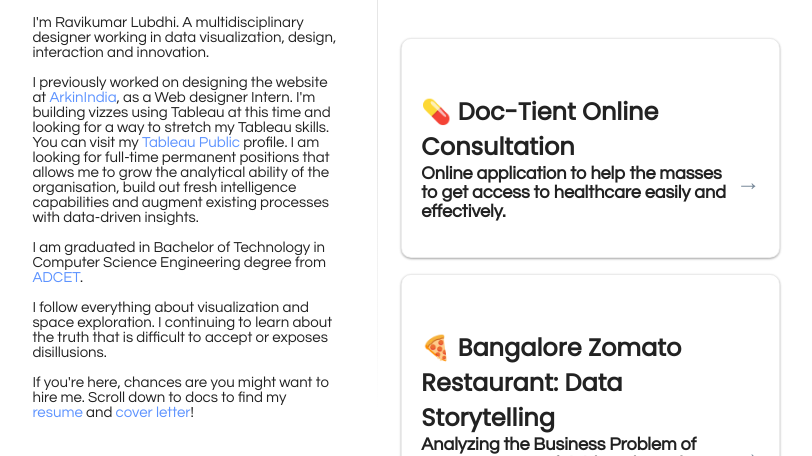
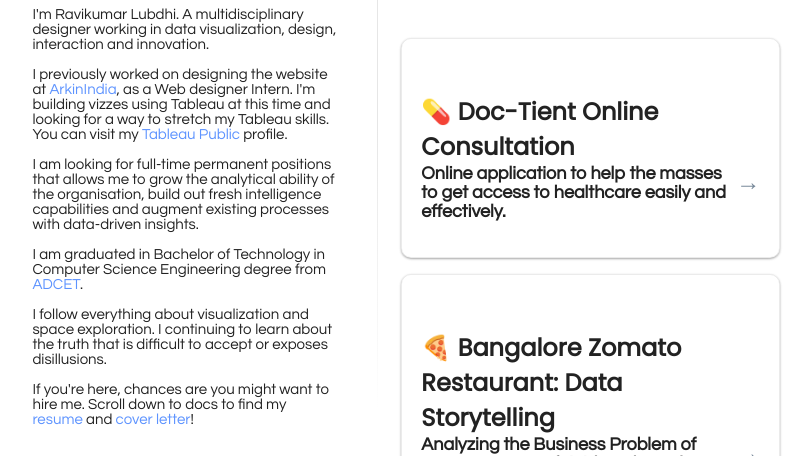
Before and after one commit to ravikumarsl/ravikumarsl.github.io, a plain HTML site: page index.html in a window 1280 px wide. Shown: the part 169-625 px from the top of the page, without its empty margins (6-818 px from the left). Drawn offline with nearby package versions, Linux system fonts and the light colour scheme; no server answers; a script that the page names is missing.

Commit message:
Updated Profile

```diff
--- a/index.html
+++ b/index.html
@@ -32,7 +32,8 @@
 			<p>I previously worked on designing the website at <a href="https://www.arkinindia.com/">ArkinIndia</a>, as a
 				Web designer Intern. I'm building vizzes using Tableau at this time and looking for a way to stretch my Tableau skills.
 				You can visit my <a href="https://public.tableau.com/profile/ravikumar.lubdhi2562#!">Tableau Public</a> profile.
-				I am looking for full-time permanent positions that allows me to grow the analytical ability of the organisation,
+			</p>
+			<p>I am looking for full-time permanent positions that allows me to grow the analytical ability of the organisation,
 				build out fresh intelligence capabilities and augment existing processes with data-driven insights.
 			</p>
 			<p>I am graduated in Bachelor of Technology in Computer Science Engineering degree from <a class="link" href="https://www.adcet.in/">ADCET</a>.
```
